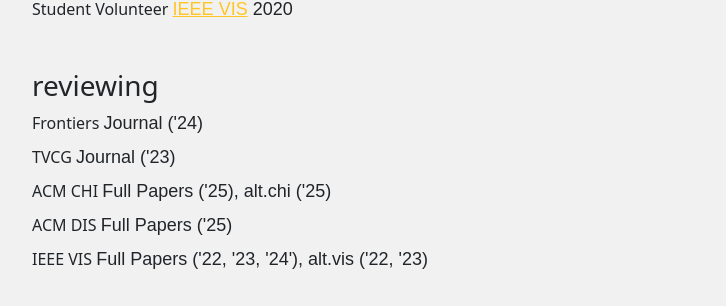
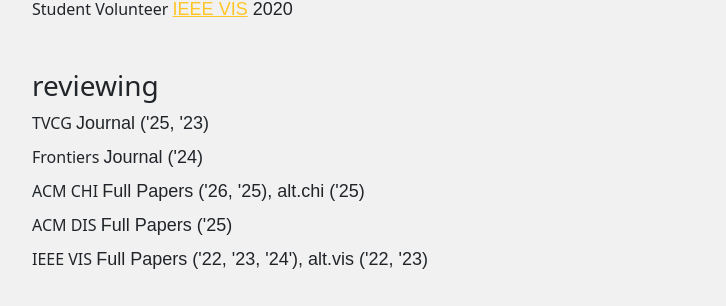
Before and after one commit to gotdairyya/gotdairyya.github.io, a Jekyll site: the page built from cv.md, in a window 1280 px wide and 900 px high, scrolled down 2339 px. Shown: the part 148-454 px from the top of the window, without its empty margins (50-776 px from the left). Built offline with Jekyll 4.4.1, drawn with Linux system fonts in a browser that asks for light colours; some web fonts are replaced.

Commit message:
Update bio

```diff
--- a/_data/reviewing.yml
+++ b/_data/reviewing.yml
@@ -6,10 +6,10 @@
   year: "Full Papers ('25)"
   role: ACM DIS
 - venue:
-  year: "Full Papers ('25), alt.chi ('25)"
+  year: "Full Papers ('26, '25), alt.chi ('25)"
   role: ACM CHI
 - venue:
-  year: "Journal ('23)"
+  year: "Journal ('25, '23)"
   role: TVCG
 - venue:
   year: "Journal ('24)"
```
Also changed, not shown: index.md (+0 -3 lines).
